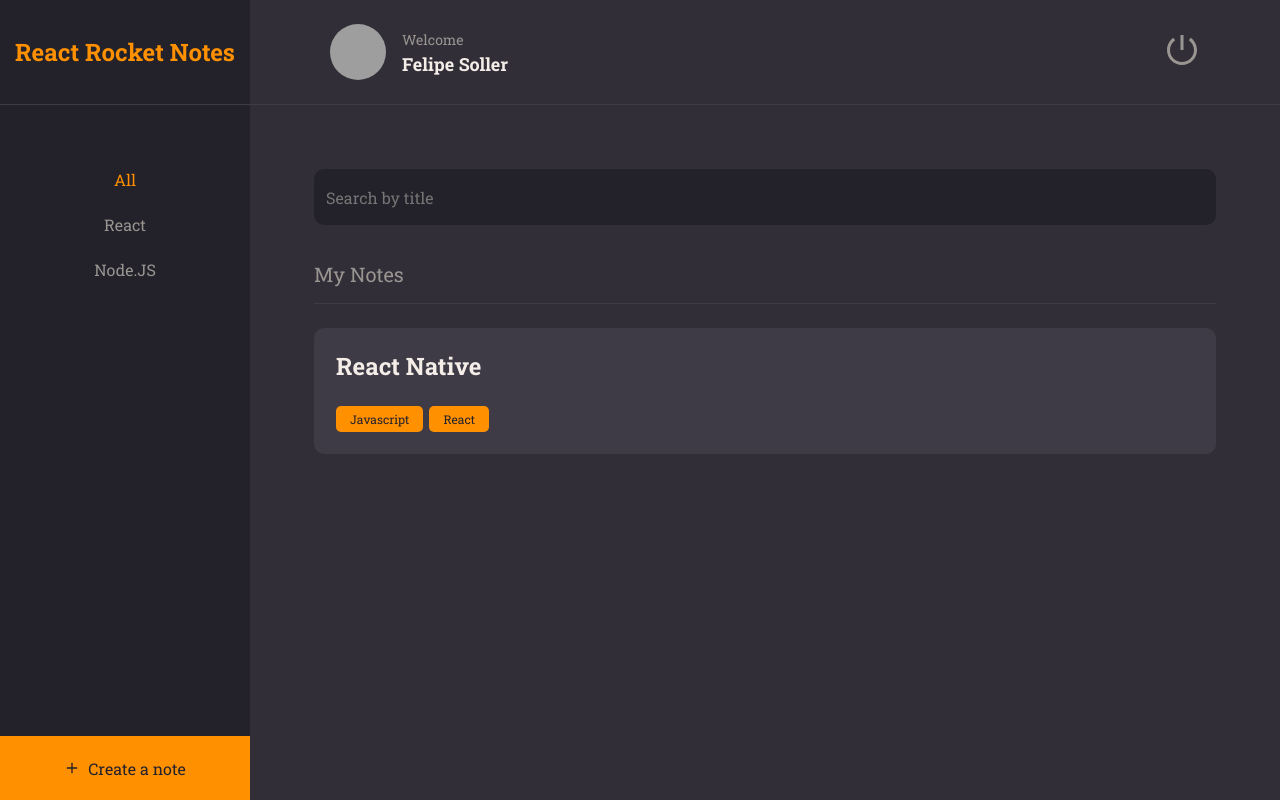
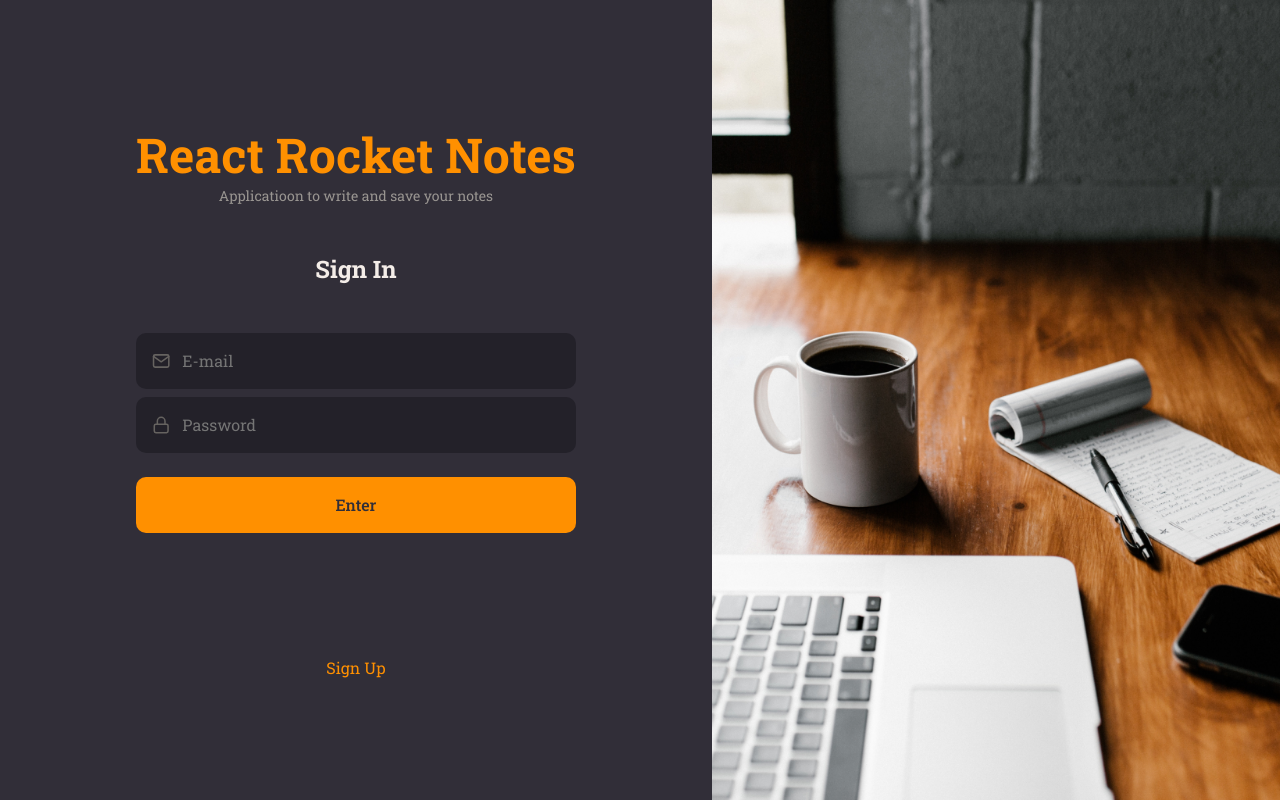
Before and after one commit to FelipeSoller/Stage09_React_Rocket_Notes, a React (Vite) app: page / in a window 1280 px wide. Built offline with nearby package versions, Linux system fonts and the light colour scheme; grey boxes are pictures that could not be loaded.

Commit message:
refactor to use AuthRoutes

```diff
--- a/src/routes/index.jsx
+++ b/src/routes/index.jsx
@@ -6,7 +6,7 @@ import { AppRoutes } from './app.routes'
 export const Routes = () => {
   return (
     <BrowserRouter>
-      <AppRoutes />
+      <AuthRoutes />
     </BrowserRouter>
   )
 }
```
